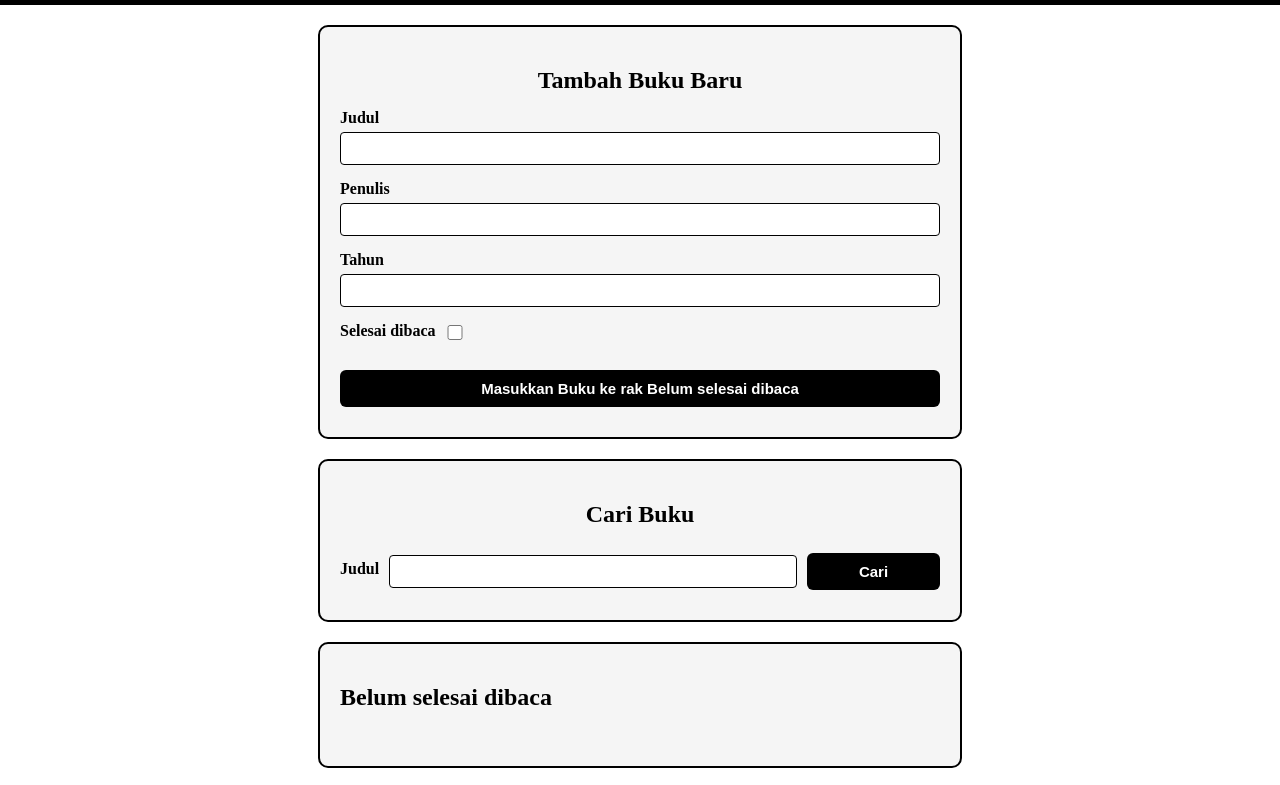
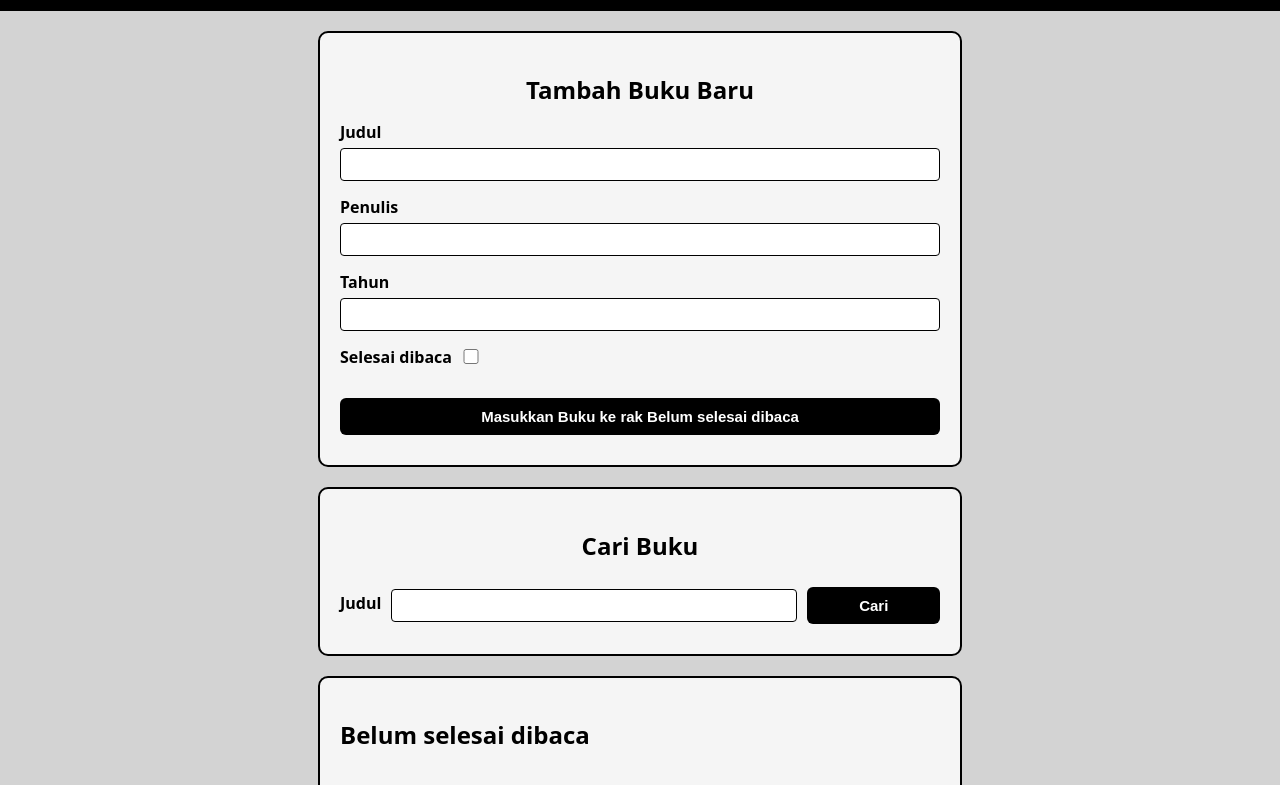
Before and after one commit to akbaraffi/Submission-Dicoding-Belajar-Membuat-Front-End-Web-untuk-Pemula, a plain HTML site: page index.html in a window 1280 px wide. Shown: the part 85-870 px from the top of the page. Drawn offline with Linux system fonts and the light colour scheme.

Commit message:
update css

```diff
--- a/style.css
+++ b/style.css
@@ -1,6 +1,8 @@
 body {
     margin: 0;
     padding: 0;
+    background: lightgray;
+    font-family: system-ui, sans-serif;
 }
 
 header {
```
